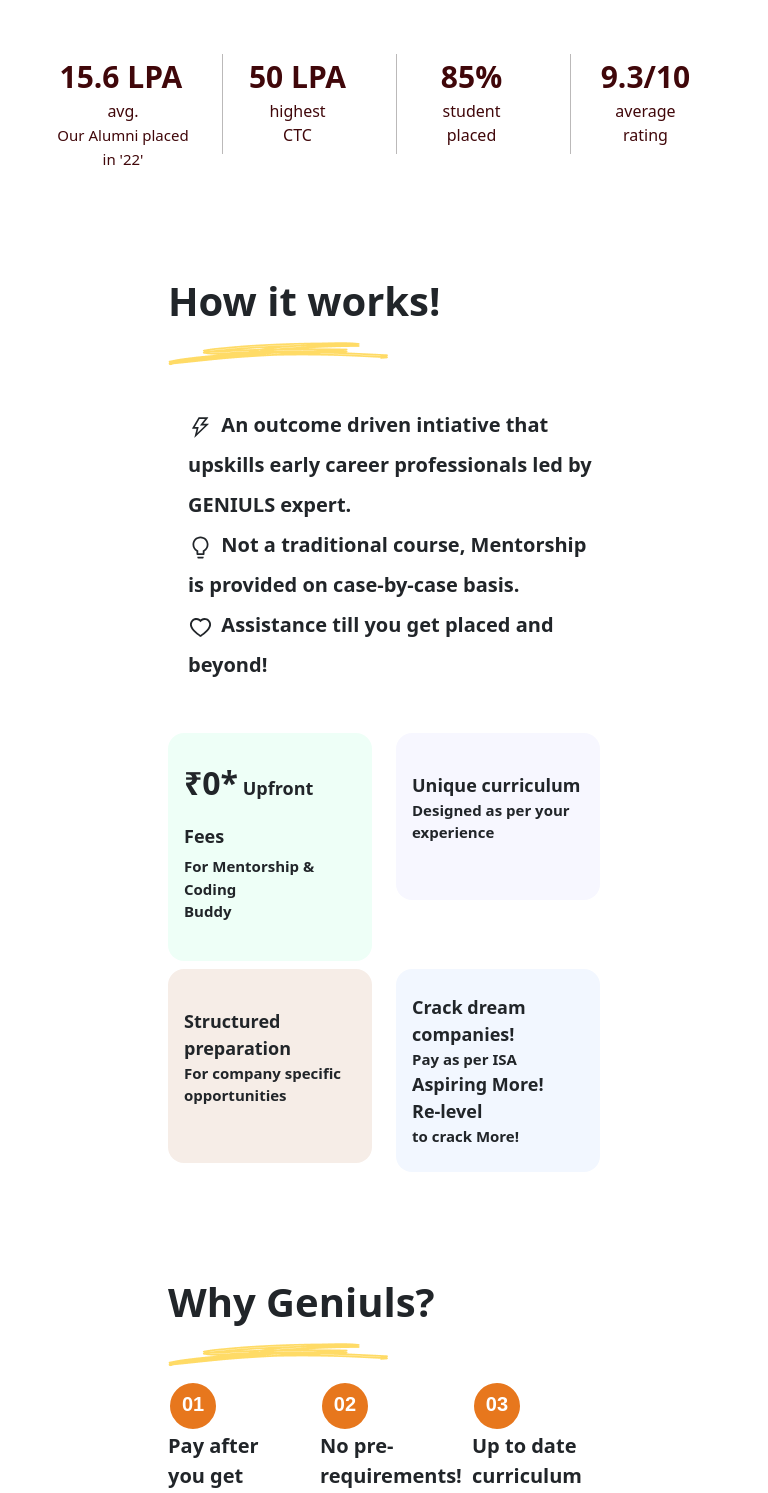
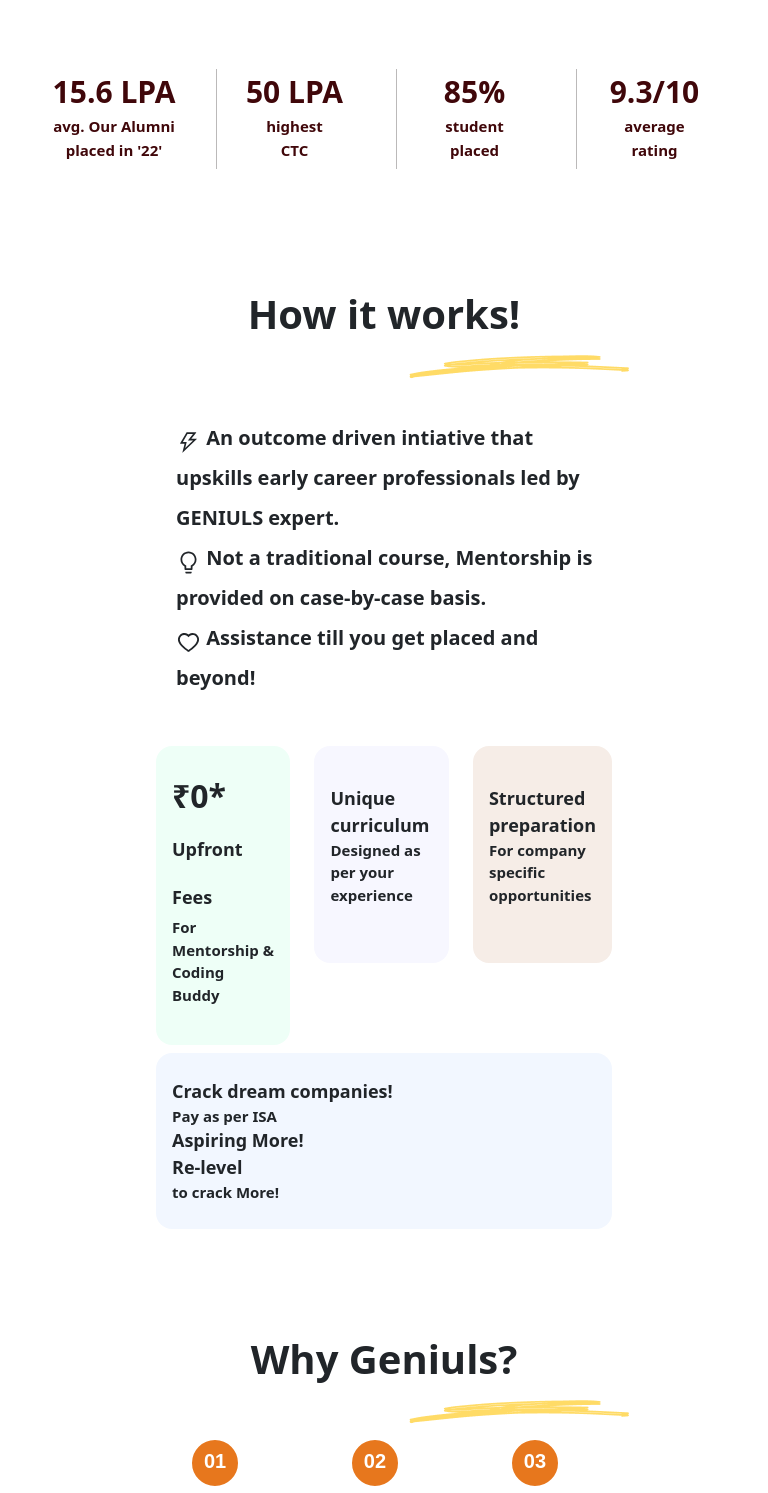
Before and after one commit to geniuls-protected/geniuls-webapp, a Next.js app: page / in a window 768 px wide. Shown: the part 620-2113 px from the top of the page. Built offline with nearby package versions, Linux system fonts and the light colour scheme.

Commit message:
mobile view

```diff
--- a/package.json
+++ b/package.json
@@ -10,11 +10,12 @@
   },
   "dependencies": {
     "@next/font": "13.1.6",
-    "bootstrap": "^5.2.3",
+    "bootstrap": "^5.0.0",
     "eslint": "8.33.0",
     "eslint-config-next": "13.1.6",
     "next": "13.1.6",
     "react": "18.2.0",
+    "react-device-detect": "^2.2.3",
     "react-dom": "18.2.0",
     "react-icons": "^4.7.1",
     "reactstrap": "^9.1.6",
--- a/src/component/home/howItWorks.js
+++ b/src/component/home/howItWorks.js
@@ -1,16 +1,51 @@
 import Image from 'next/image';
 import { AiOutlineThunderbolt, AiOutlineBulb, AiOutlineHeart } from 'react-icons/ai';
 import scribble from '../../images/scribble.png'
+import { BrowserView, MobileView } from 'react-device-detect';
 
 export default function HowItWorks() {
   return (
     <div className="container" id='howItWorks'>
         <div class='work-heading why-layout'>How it works!</div>
-        <Image src={scribble} class='scribble-img why-layout'/>
+        <div class='scribble-img'><Image src={scribble} class='why-layout'/></div>
         <div style={{margin: '25px 0 0 20px'}}>
+            <MobileView>
+                <div class='why-layout' style={{paddingBottom:'10px'}}>
+                <div class="row">
+                    <div class="col-1">
+                        <AiOutlineThunderbolt size={25}/>
+                    </div>
+                    <div class="col-11">
+                        <span class='sub-works'>An outcome driven intiative that upskills early career professionals led by GENIULS expert.</span>
+                    </div>
+                </div>
+            </div>
+            <div class='why-layout' style={{paddingBottom:'13px'}}>
+                <div class="row">
+                    <div class="col-1">
+                        <AiOutlineBulb size={25}/>
+                    </div>
+                    <div class="col-11">
+                        <span class='sub-works'>Not a traditional course, Mentorship is provided on case-by-case basis.</span>
+                    </div>
+                </div>
+            </div>
+            <div class='why-layout'>
+                <div class="row">
+                    <div class="col-1">
+                        <AiOutlineHeart size={25}/>
+                    </div>
+                    <div class="col-11">
+                        <span class='sub-works'>Assistance till you get placed and beyond!</span>
+                    </div>
+                </div>
+            </div>
+            </MobileView>
+            <BrowserView>
             <div class='why-layout'><AiOutlineThunderbolt size={25}/>&nbsp;&nbsp;<span class='sub-works'>An outcome driven intiative that upskills early career professionals led by GENIULS expert.</span></div>
             <div class='why-layout'><AiOutlineBulb size={25}/>&nbsp;&nbsp;<span class='sub-works'>Not a traditional course, Mentorship is provided on case-by-case basis.</span></div>
             <div class='why-layout'><AiOutlineHeart size={25}/>&nbsp;&nbsp;<span class='sub-works'>Assistance till you get placed and beyond!</span></div>
+            </BrowserView>
         </div>
         <div style={{paddingTop:'40px'}}/>
 
--- a/src/component/home/intro.js
+++ b/src/component/home/intro.js
@@ -15,7 +15,7 @@
             </div>
             <div class="col-7">
             {/* <div style={{marginRight:'40px'}}><Image src={test} alt='catalog image' className='catalog-img'/></div> */}
-            <Carousal className='carousal-view'/>
+            <Carousal/>
             </div>
         </div>
         </div>
--- a/src/component/home/stats.js
+++ b/src/component/home/stats.js
@@ -4,22 +4,22 @@
     <>
     <div class="container">
         <div class="row">
-            <div class="col-3 stat-style">
-                <span className='big-text'>15.6 LPA</span>&nbsp; <span className='avg-text'>avg.</span><br/><span className='sml-text'>Our Alumni placed<br/>in &apos;22&apos;</span>
+            <div class="col-lg-3 col-sm-12 col-md-3 stat-style">
+                <span className='big-text'>15.6 LPA</span><br/><span className='sml-text'>avg. Our Alumni <br/>placed in &apos;22&apos;</span>
             </div>
-            <div class="col-3 stat-style">
+            <div class="col-lg-3 col-sm-12 col-md-3 stat-style">
                 <div className='vl'>
-                    <span className='big-text line'>50 LPA</span><br/>highest<br/>CTC
+                    <span className='big-text line'>50 LPA</span><br/><span className='sml-text'>highest<br/>CTC</span>
                 </div>
             </div>
-            <div class="col-3 stat-style">
+            <div class="col-lg-3 col-sm-12 col-md-3 stat-style">
                 <div className='vl'>
-                    <span className='big-text line'>85%</span><br/>student<br/>placed
+                    <span className='big-text line'>85%</span><br/><span className='sml-text'>student<br/>placed</span>
                 </div>
             </div>
-            <div class="col-3 stat-style">
+            <div class="col-lg-3 col-sm-12 col-md-3 stat-style">
                 <div className='vl'>
-                    <span className='big-text line'>9.3/10</span><br/>average<br/>rating
+                    <span className='big-text line'>9.3/10</span><br/><span className='sml-text'>average<br/>rating</span>
                 </div>
             </div>
         </div>
--- a/src/component/home/whyGeniuls.js
+++ b/src/component/home/whyGeniuls.js
@@ -6,21 +6,21 @@
     <>
         <div className="container" id='whygeniuls'>
           <div class='work-heading why-layout'><bold>Why Geniuls?</bold></div>
-          <Image src={scribble} class='scribble-img why-layout'/>
+          <div class='scribble-img'><Image src={scribble} class='why-layout'/></div>
           <div class='why-layout'>
             <div class='row'>
-            <div class='col-4 why-box'>
-              <div class='numberCircle'>01</div>
+            <div class='col-lg-4 col-md-4 col-sm-12 why-box'>
+              <div class='circle-center'><div class='numberCircle'>01</div></div>
               <div class='why-head'>Pay after you get placed!</div>
               <div class='why-sub'>Eliminating Monetary Risk of <br/> Higher Education</div>
             </div>
-            <div class='col-4 why-box'>
-              <div class='numberCircle'>02</div>
+            <div class='col-lg-4 col-md-4 col-sm-12 why-box'>
+              <div class='circle-center'><div class='numberCircle'>02</div></div>
               <div class='why-head'>No pre-requirements!</div>
               <div class='why-sub'>Any college, Any CGPA, Any degree</div>
             </div>
-            <div class='col-4 why-box'>
-              <div class='numberCircle'>03</div>
+            <div class='col-lg-4 col-md-4 col-sm-12 why-box'>
+              <div class='circle-center'><div class='numberCircle'>03</div></div>
               <div class='why-head'>Up to date curriculum</div>
               <div class='why-sub'>Understanding of Workspace and updated <br/> Technology(missing in Freshers Hired <br/>by Companies from college)</div>
             </div>
--- a/src/pages/_app.js
+++ b/src/pages/_app.js
@@ -8,7 +8,7 @@
   return (
     <>
       <Head>
-        <meta name="viewport" content="width=device-width, initial-scale=1" />
+        <meta name="viewport" content="width=device-width, initial-scale=1" ></meta>
         <link
           href="https://cdn.jsdelivr.net/npm/bootstrap@5.0.0-beta1/dist/css/bootstrap.min.css"
           rel="stylesheet"
--- a/src/styles/globals.css
+++ b/src/styles/globals.css
@@ -2,11 +2,156 @@
   margin: 0 120px 0 120px;
 }
 
-@media (max-width:480px) {
+@media only screen and (max-width: 768px) {
+  /* For mobile phones: */
   .main-style {
-    margin: 0;
+    margin: 0 10px 0 10px;
+  }
+  .carousal-view {
+    display: none;
+  }
+  .dream-img {
+    display: none;
+  }
+  .input-email {
+    width: 0px;
+  }
+  .why-layout {
+    font-size: 10px;
+  }
+  .work-heading {
+    font-style: initial;
+    font-size: 29px;
+    text-align: center;
+    font-weight: 640;
+  }
+  .scribble-img {
+    margin: auto;
+    text-align: center;
+    width: 191px;
+  }
+  .sub-works {
+    font-size: 15px;
+    font-weight: 640;
+  }
+  .stat-style {
+    padding: 15px;
+  }
+  .big-text {
+    font-weight: 800;
+    font-size: 52px;
+  }
+  .sml-text {
+    font-size: 21px;
+    font-weight: 700;
+  }
+  .why-box {
+    text-align: center;
+  }
+  .circle-center {
+    text-align: center;
+      margin: auto;
+      width: 50%;
+  }
+  .why-sub {
+    font-size: 15px;
+  }
+  .input-email {
+    border: none;
+    width: 162px;
+    height: 44px;
+    border-top-left-radius: 20px;
+    border-bottom-left-radius: 20px;
+    border-top-right-radius: none;
+    border-bottom-right-radius: none;
+    padding-left: 20px;
+  }
+  .faq-style {
+    margin-left: -70px;
+    margin-right: -150px;
+    font-size: 0.875rem;
+  }
+  .faq-heading {
+    font-size: 0.875rem;
+    font-weight: 600;
+  }
+  .faq-head {
+    margin-left: -70px;
+    margin-right: -150px;
+    text-align:center;
+    font-weight:bold;
+    padding-bottom: 15px;
+  }
+  .vertical__animation__container {}
+  .faq-mobile {
+    padding: 20px;
+  }
+  .geniuls-points {
+    display: none;
+  }
+  .info-style {
+    margin-right: 0px;
+  }
+  .footer-subtext {
+    white-space: nowrap;
+    margin-bottom: 10px;
+  }
+  .footer-style {
+    font-size:15px;
   }
 }
+
+@media only screen and (min-width: 768px) {
+  .why-layout {
+    margin: 0 120px 0 120px;
+  }
+  .work-heading {
+    font-style: initial;
+    font-size: 40px;
+    font-weight: 640;
+  }
+  .sub-works {
+    font-style: initial;
+    font-size: 20px;
+    font-weight: 640;
+    line-height: 2.5rem;
+  }
+  .vl {
+    border-left: 1.5px solid rgb(187, 185, 185);
+    height: 100px;
+    padding-left: 20px;
+    padding-right: 20px;
+    vertical-align: middle;
+  }
+  .big-text {
+    font-weight: 800;
+    font-size: 30px;
+  }
+  .sml-text {
+    font-size: 15px;
+  }
+  .input-email {
+    border: none;
+    width: 400px;
+    height: 44px;
+    border-top-left-radius: 20px;
+    border-bottom-left-radius: 20px;
+    border-top-right-radius: none;
+    border-bottom-right-radius: none;
+    padding-left: 20px;
+  }
+
+  .faq-style {
+    margin-right: -100px;
+  }
+}
+
+.faq-head {
+  text-align:center;
+  font-weight:bold;
+  padding-top:70px
+}
+
 
 .logo-img {
   position: relative;
@@ -32,22 +177,7 @@
   padding: 0px;
 }
 
-.why-layout {
-  margin: 0 120px 0 120px;
-}
 
-.work-heading {
-  font-style: initial;
-  font-size: 40px;
-  font-weight: 640;
-}
-
-.sub-works {
-  font-style: initial;
-  font-size: 20px;
-  font-weight: 640;
-  line-height: 2.5rem;
-}
 
 .socal-link {
   color: white;
@@ -104,21 +234,6 @@
   font-size: 25px;
 }
 
-.send-style {
-  /* background-color: white; */
-}
-
-.input-email {
-  border: none;
-  width: 400px;
-  height: 44px;
-  border-top-left-radius: 20px;
-  border-bottom-left-radius: 20px;
-  border-top-right-radius: none;
-  border-bottom-right-radius: none;
-  padding-left: 20px;
-}
-
 .email-send {
   margin: 0px;
   border-radius: 100%;
@@ -157,31 +272,14 @@
   width: auto;
 }
 
-.vl {
-  border-left: 1.5px solid rgb(187, 185, 185);
-  height: 100px;
-  padding-left: 20px;
-  padding-right: 20px;
-  vertical-align: middle;
-}
-
 .stat-style {
   text-align: center;
   align-items: center;
   color: #40070A;
 }
 
-.big-text {
-  font-weight: 800;
-  font-size: 30px;
-}
-
 .mid-text {
   font-size: 20px;
-}
-
-.sml-text {
-  font-size: 15px;
 }
 
 @media (max-width:480px) {
```
Also changed, not shown: src/component/home/fag.js (+9 -8 lines), src/component/home/footer.js (+4 -3 lines), src/component/home/intro-carousal.js (+3 -25 lines), 1 other file (tests, documents, lock files or other folders).
